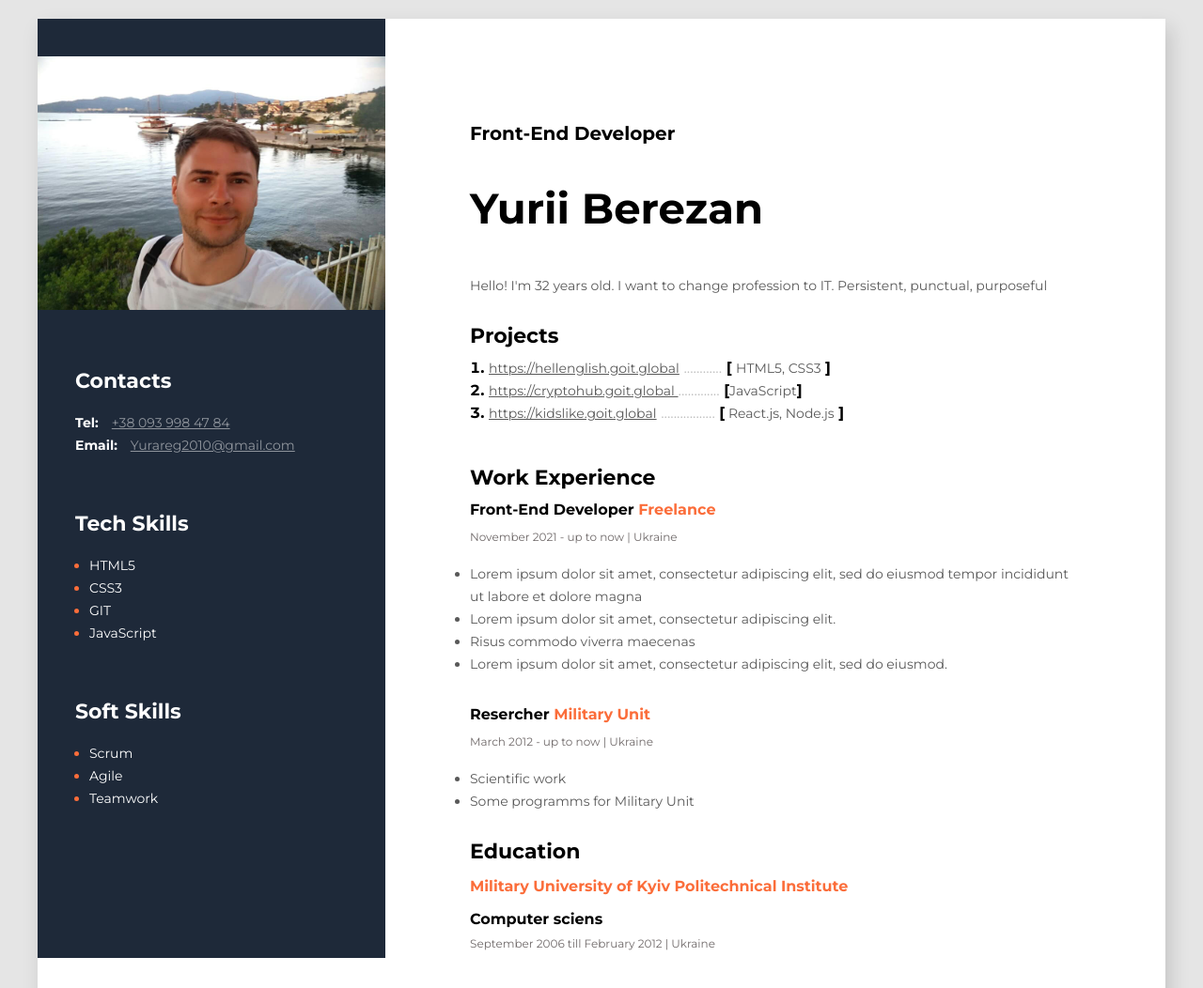
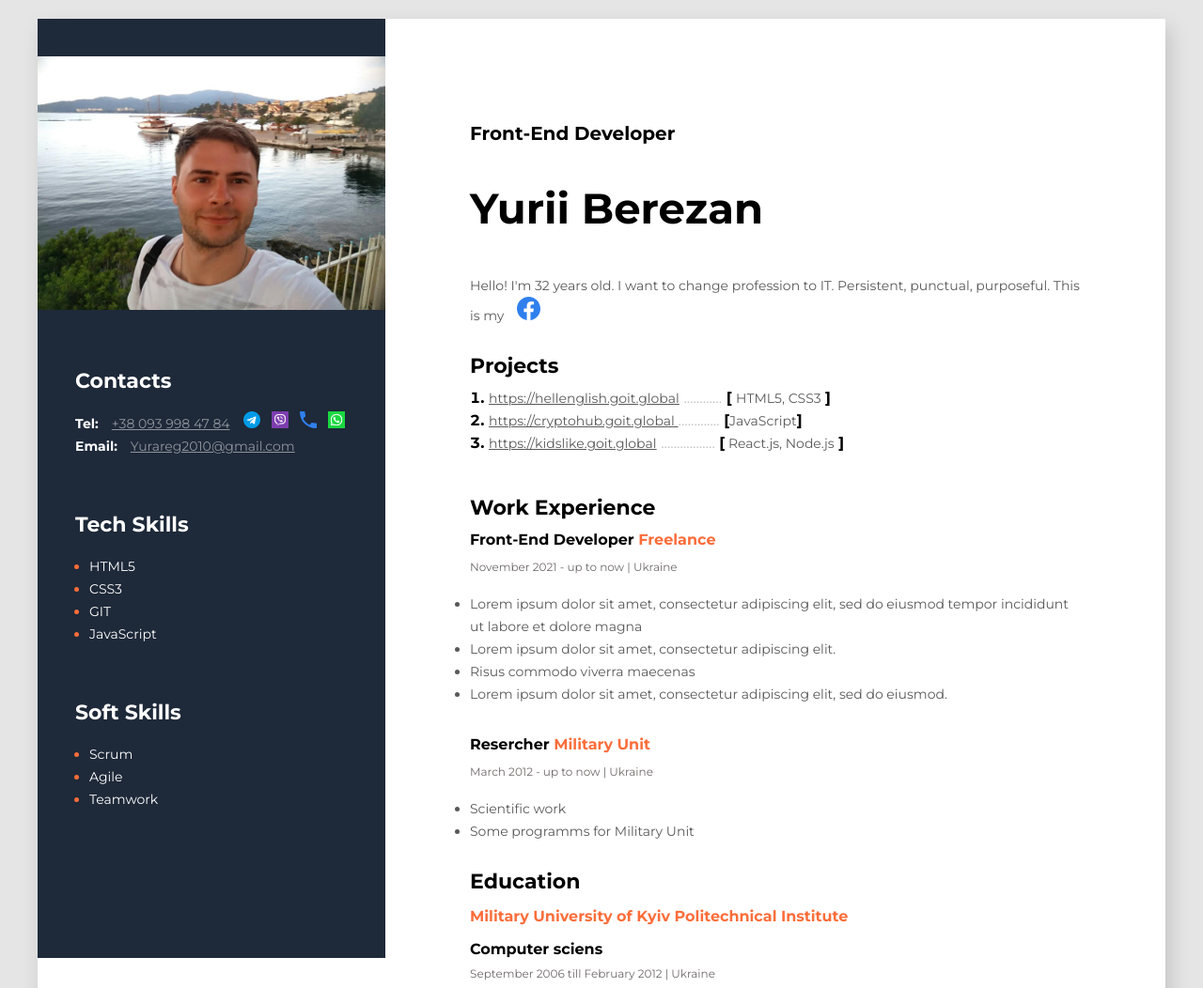
Before and after one commit to YuriiBerezan/goit-maraphone, a plain HTML site: page index.html in a window 1280 px wide. Shown: the top 1052 px of the page at 94% size. Drawn offline with Linux system fonts and the light colour scheme.

Commit message:
Добавил иконки и ссылки

```diff
--- /dev/null
+++ b/css/reset.css
@@ -0,0 +1,48 @@
+/* http://meyerweb.com/eric/tools/css/reset/
+   v2.0 | 20110126
+   License: none (public domain)
+*/
+
+html, body, div, span, applet, object, iframe,
+h1, h2, h3, h4, h5, h6, p, blockquote, pre,
+a, abbr, acronym, address, big, cite, code,
+del, dfn, em, img, ins, kbd, q, s, samp,
+small, strike, strong, sub, sup, tt, var,
+b, u, i, center,
+dl, dt, dd, ol, ul, li,
+fieldset, form, label, legend,
+table, caption, tbody, tfoot, thead, tr, th, td,
+article, aside, canvas, details, embed,
+figure, figcaption, footer, header, hgroup,
+menu, nav, output, ruby, section, summary,
+time, mark, audio, video {
+	margin: 0;
+	padding: 0;
+	border: 0;
+	font-size: 100%;
+	font: inherit;
+	vertical-align: baseline;
+}
+/* HTML5 display-role reset for older browsers */
+article, aside, details, figcaption, figure,
+footer, header, hgroup, menu, nav, section {
+	display: block;
+}
+body {
+	line-height: 1;
+}
+ol, ul {
+	list-style: none;
+}
+blockquote, q {
+	quotes: none;
+}
+blockquote:before, blockquote:after,
+q:before, q:after {
+	content: '';
+	content: none;
+}
+table {
+	border-collapse: collapse;
+	border-spacing: 0;
+}
--- a/css/style.css
+++ b/css/style.css
@@ -54,16 +54,6 @@ body {
   font-size: 22px;
   line-height: 24px;
   margin-bottom: 20px;
-}
-
-.telephone-item,
-.email-item {
-  font-weight: 400;
-  font-size: 14px;
-  line-height: 24px;
-  padding-left: 10px;
-  color: #fff;
-  opacity: 0.5;
 }
 
 .conctacts-link-type {
@@ -181,3 +171,46 @@ body {
 .facultet {
   margin-bottom: 5px;
 }
+
+/*icons*/
+
+.telegram_icon,
+.viber_icon,
+.phone_icon,
+.whatsup_icon {
+  width: 18px;
+  height: 18px;
+}
+
+.telegram_link,
+.viber_link,
+.phone_link_icon,
+.whatsup_link {
+  text-decoration: none;
+}
+
+.telegram_icon,
+.viber_icon,
+.phone_icon {
+  margin-right: 8px;
+}
+
+.telegram_icon {
+  margin-left: 10px;
+}
+
+.telephone-item,
+.email-item {
+  font-weight: 400;
+  font-size: 14px;
+  line-height: 24px;
+  padding-left: 10px;
+  color: #fff;
+  opacity: 0.5;
+}
+
+.fb_icon{
+  margin-left: 10px;
+  width: 25px;
+  height: 25px;
+}
--- a/index.html
+++ b/index.html
@@ -11,6 +11,7 @@
     <link href="https://fonts.googleapis.com/css2?family=Montserrat:wght@400;700&display=swap" rel="stylesheet">
 </head>
 <body>
+
     <!-- main container-->
     <div class="wrapper">
         <aside class="sidebar">
@@ -18,10 +19,24 @@
 
             <!-- Contacts container-->
             <div class="contacts-container">
+
                 <h3 class="contacts-title">Contacts</h3>
-                <div >
+                <div class="contacts section" >
                     <span class="conctacts-link-type"> Tel:</span>
-                    <a class="telephone-item" href="tel:380939984784">+38 093 998 47 84</a>
+                        <a class="telephone-item" href="tel:380939984784">+38 093 998 47 84</a>
+
+                        <a href="https://t.me/YuriiBerezan" class="telegram_link">
+                            <img src="./img/icons/telegram.png" class="telegram_icon" alt="telegram_link">
+                        </a>
+                        <a href="viber://chat?number=+380939984784" class="viber_link">
+                            <img src="./img/icons/viber.png" class="viber_icon" alt="viber_link">
+                        </a>
+                        <a href="tel:380939984784" class="phone_link_icon">
+                            <img src="./img/icons/phone-icon.svg" class="phone_icon" alt="phone_link">
+                        </a>
+                        <a href="https://wa.me/380939984784" class="whatsup_link">
+                            <img src="./img/icons/whatsup.png" class="whatsup_icon" alt="whatsup_link">
+                        </a>
                 </div>
                 <div >
                     <span class="conctacts-link-type">Email: </span>
@@ -62,7 +77,12 @@
 
                 <p class="description">Hello! I'm 32 years old. I want to change profession to IT.
                 Persistent, punctual,
-                purposeful </p>
+                purposeful. This is my  <a href="https://facebook.com" class="facebook_link">
+                    <img src="./img/icons/fb-icon.svg" alt="my_facebook_link" class="fb_icon">
+                </a> </p>
+
+
+
             </div>
 
             <!-- projects container-->
```
Also changed, not shown: img/icons/fb-icon.svg (added), img/icons/phone-icon.svg (added), img/icons/telegram.png (added), img/icons/viber.png (added), img/icons/whatsup.png (added).
